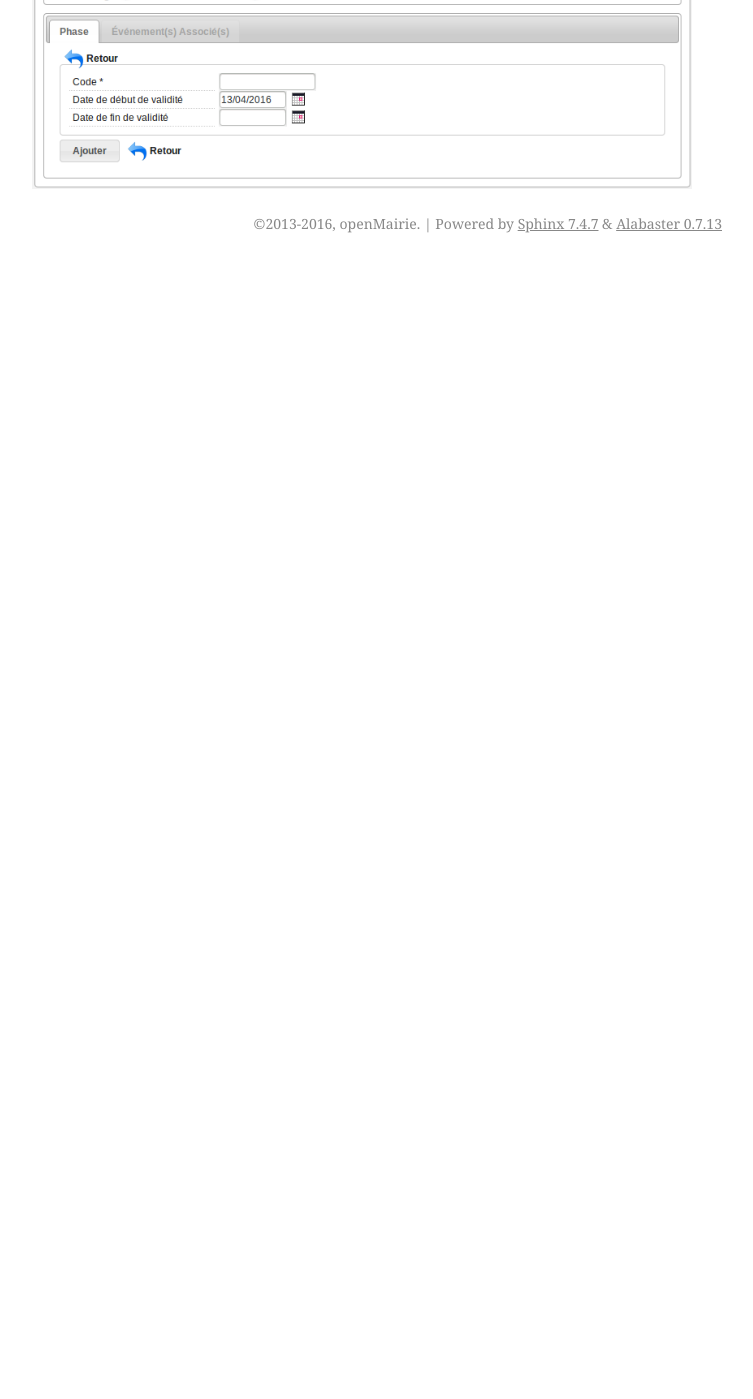
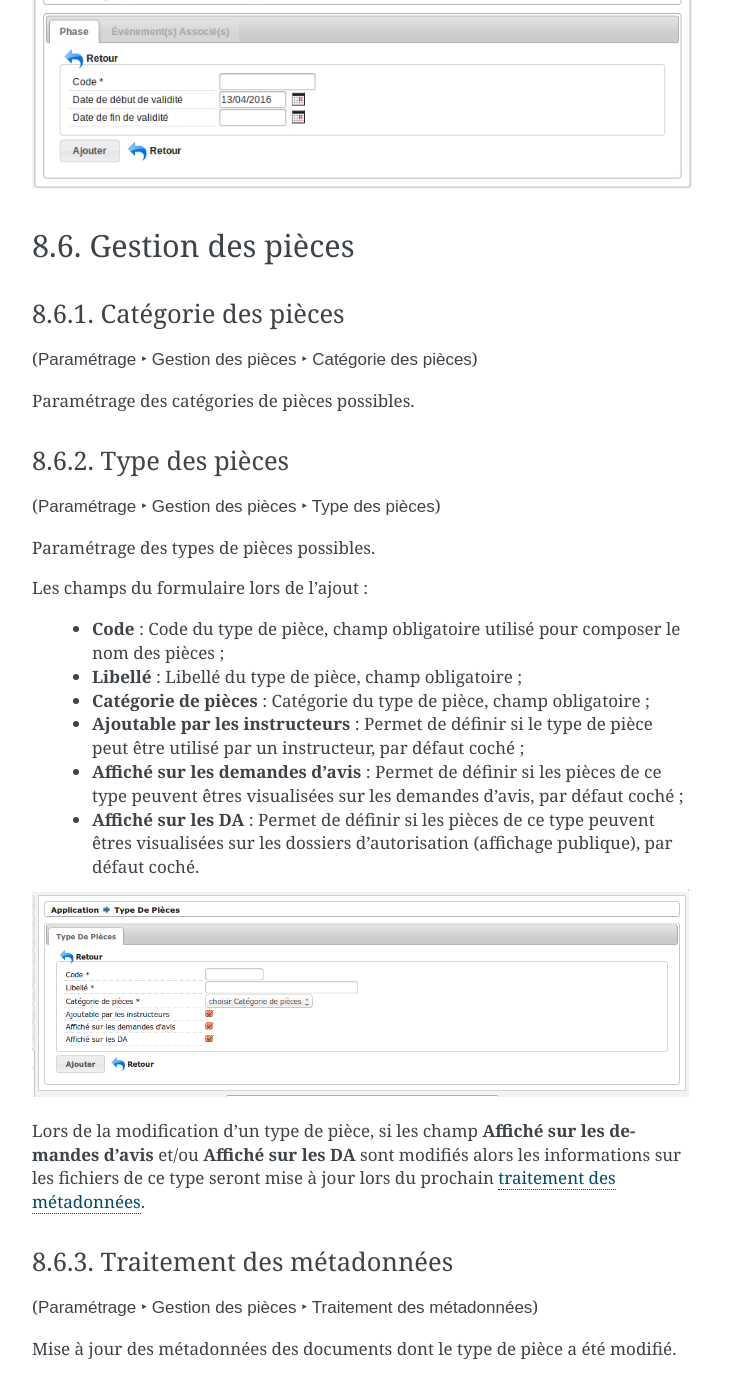
Before and after one commit to mpavaux/openads-documentation, a Sphinx documentation site: the page built from source/manuel_utilisateur/parametrage.rst, in a window 1280 px wide and 1400 px high, scrolled down 5117 px. Shown: the whole window, without its empty margins (388-1141 px from the left). Built offline with Sphinx 7.4.7, drawn with Linux system fonts in a browser that asks for light colours; before the commit the page ends 5380 px from its top, so only the background shows below that; some of the changed text lies outside the part shown.

Commit message:
* Ajout de la documentation concernant les types de pièces et les filtres sur DA et demande d'avis.

```diff
--- a/source/manuel_utilisateur/parametrage.rst
+++ b/source/manuel_utilisateur/parametrage.rst
@@ -267,3 +267,51 @@
   * **date de fin de validité** : date de fin de service de la phase, après cette date la phase ne sera plus sélectionnable depuis les événements.
 
 .. image:: parametrage_phase.png
+
+.. _parametrage_gestion_pieces:
+
+Gestion des pièces
+##################
+
+.. _parametrage_document_numerise_type_categorie:
+
+====================
+Catégorie des pièces
+====================
+
+(:menuselection:`Paramétrage --> Gestion des pièces --> Catégorie des pièces`)
+
+Paramétrage des catégories de pièces possibles.
+
+.. _parametrage_document_numerise_type:
+
+===============
+Type des pièces
+===============
+
+(:menuselection:`Paramétrage --> Gestion des pièces --> Type des pièces`)
+
+Paramétrage des types de pièces possibles.
+
+Les champs du formulaire lors de l'ajout :
+
+  * **Code** : Code du type de pièce, champ obligatoire utilisé pour composer le nom des pièces ;
+  * **Libellé** : Libellé du type de pièce, champ obligatoire ;
+  * **Catégorie de pièces** : Catégorie du type de pièce, champ obligatoire ;
+  * **Ajoutable par les instructeurs** : Permet de définir si le type de pièce peut être utilisé par un instructeur, par défaut coché ;
+  * **Affiché sur les demandes d'avis** : Permet de définir si les pièces de ce type peuvent êtres visualisées sur les demandes d'avis, par défaut coché ;
+  * **Affiché sur les DA** : Permet de définir si les pièces de ce type peuvent êtres visualisées sur les dossiers d'autorisation (affichage publique), par défaut coché.
+
+.. image:: parametrage_document_numerise_type_form.png
+
+Lors de la modification d'un type de pièce, si les champ **Affiché sur les demandes d'avis** et/ou **Affiché sur les DA** sont modifiés alors les informations sur les fichiers de ce type seront mise à jour lors du prochain :ref:`traitement des métadonnées <parametrage_document_numerise_type_traiter_metadonnees>`.
+
+.. _parametrage_document_numerise_type_traiter_metadonnees:
+
+==========================
+Traitement des métadonnées
+==========================
+
+(:menuselection:`Paramétrage --> Gestion des pièces --> Traitement des métadonnées`)
+
+Mise à jour des métadonnées des documents dont le type de pièce a été modifié.
```
Also changed, not shown: source/manuel_utilisateur/autorisations.rst (+1 -6 lines), source/manuel_utilisateur/service_consulte.rst (+7 -0 lines).
